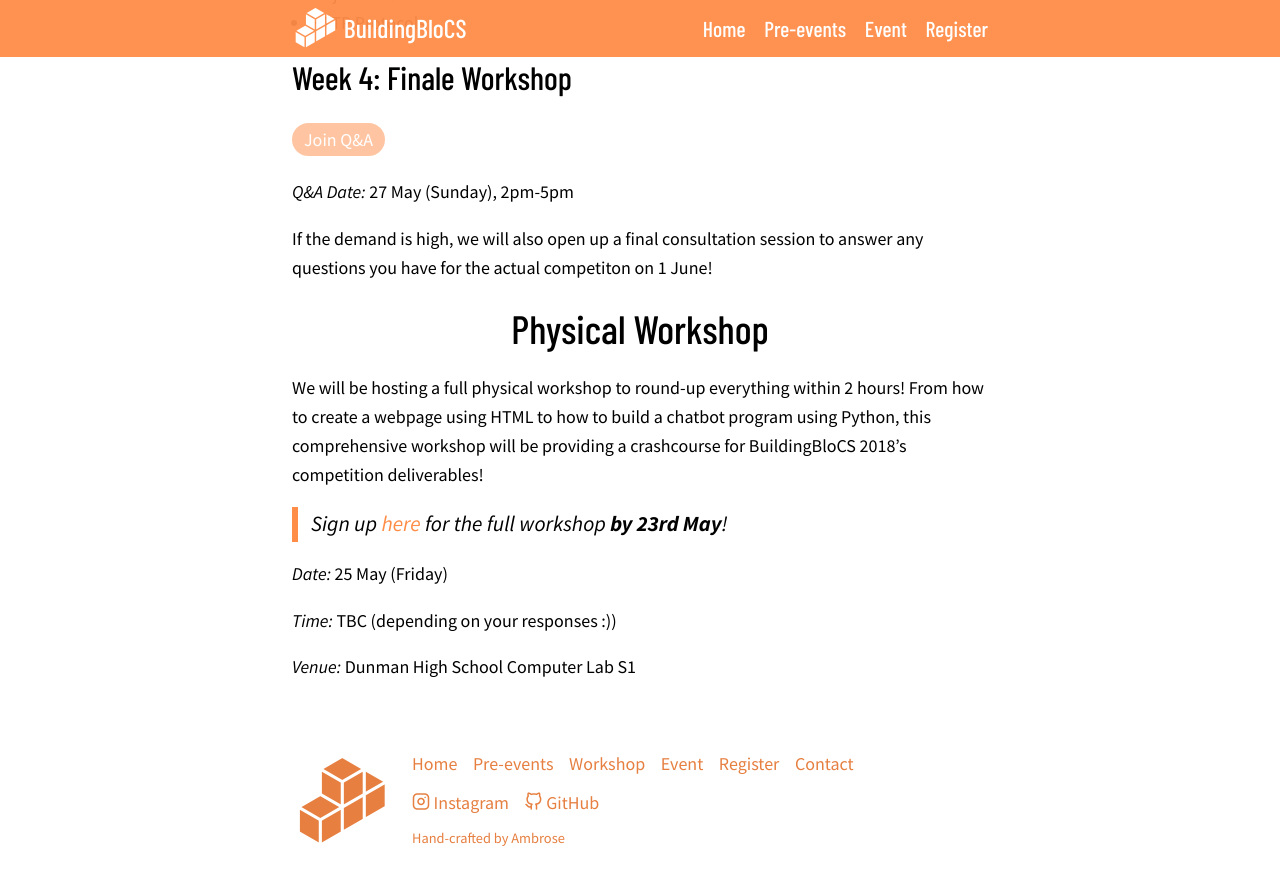
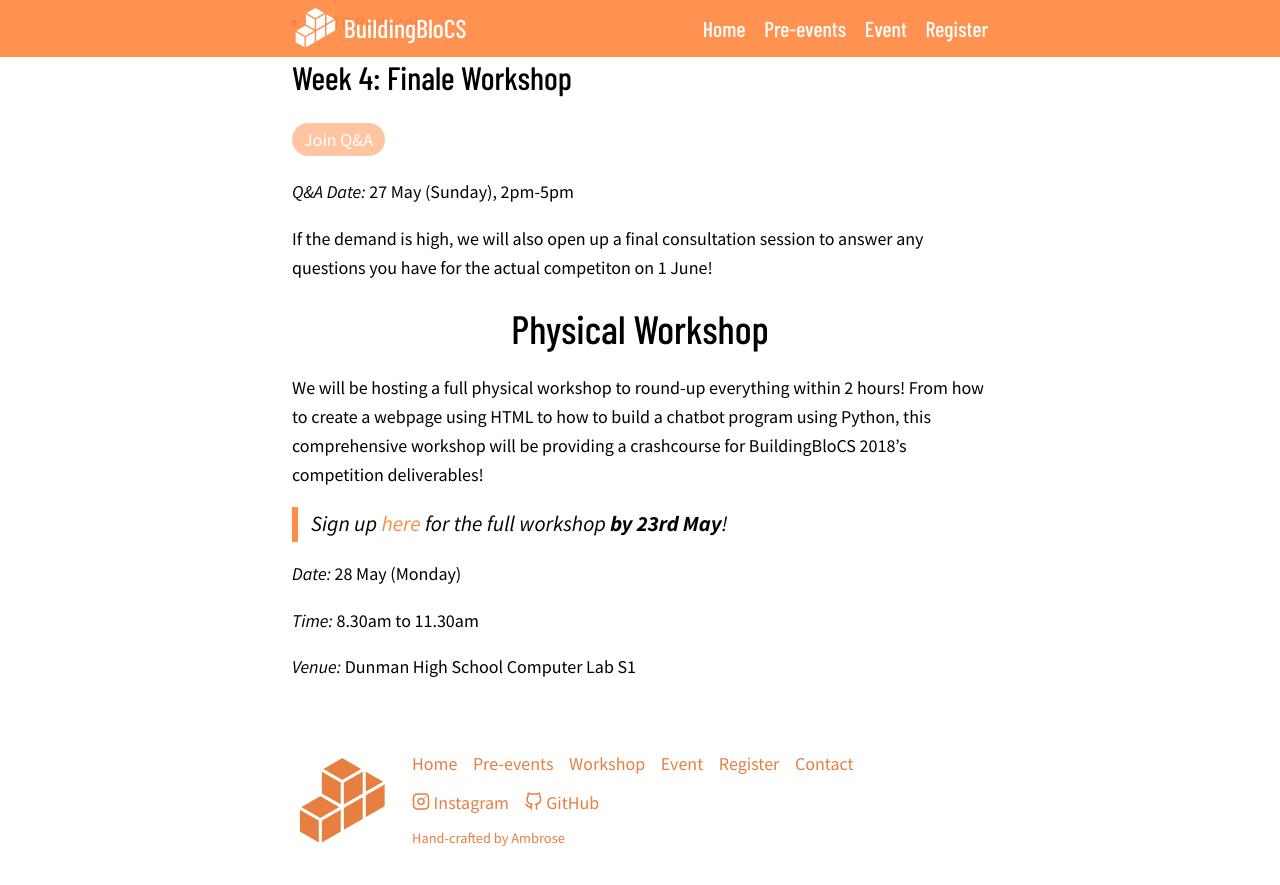
Before and after one commit to buildingblocs/2018, a Jekyll site: the page built from pre-event/workshop/index.md, in a window 1280 px wide and 900 px high, scrolled down 2005 px. Shown: the top 885 px of the window. Built offline with Jekyll 4.4.1, drawn with Linux system fonts in a browser that asks for light colours; some web fonts are replaced; our own code applies the rules of GitHub Pages for plain Markdown files.

Commit message:
Update index.md

```diff
--- a/pre-event/workshop/index.md
+++ b/pre-event/workshop/index.md
@@ -85,8 +85,8 @@ We will be hosting a full physical workshop to round-up everything within 2 hour
 
 > Sign up <a href= "https://docs.google.com/forms/d/e/1FAIpQLSeqlb4NNQWaBVoHic2InpwqMzSqIeJQO_5PXXdFWaT1ln0Usw/viewform" >here</a> for the full workshop **by 23rd May**!
 
-*Date:* 25 May (Friday)
+*Date:* 28 May (Monday)
 
-*Time:* TBC (depending on your responses :))
+*Time:*  8.30am to 11.30am
 
 *Venue:* Dunman High School Computer Lab S1
```
